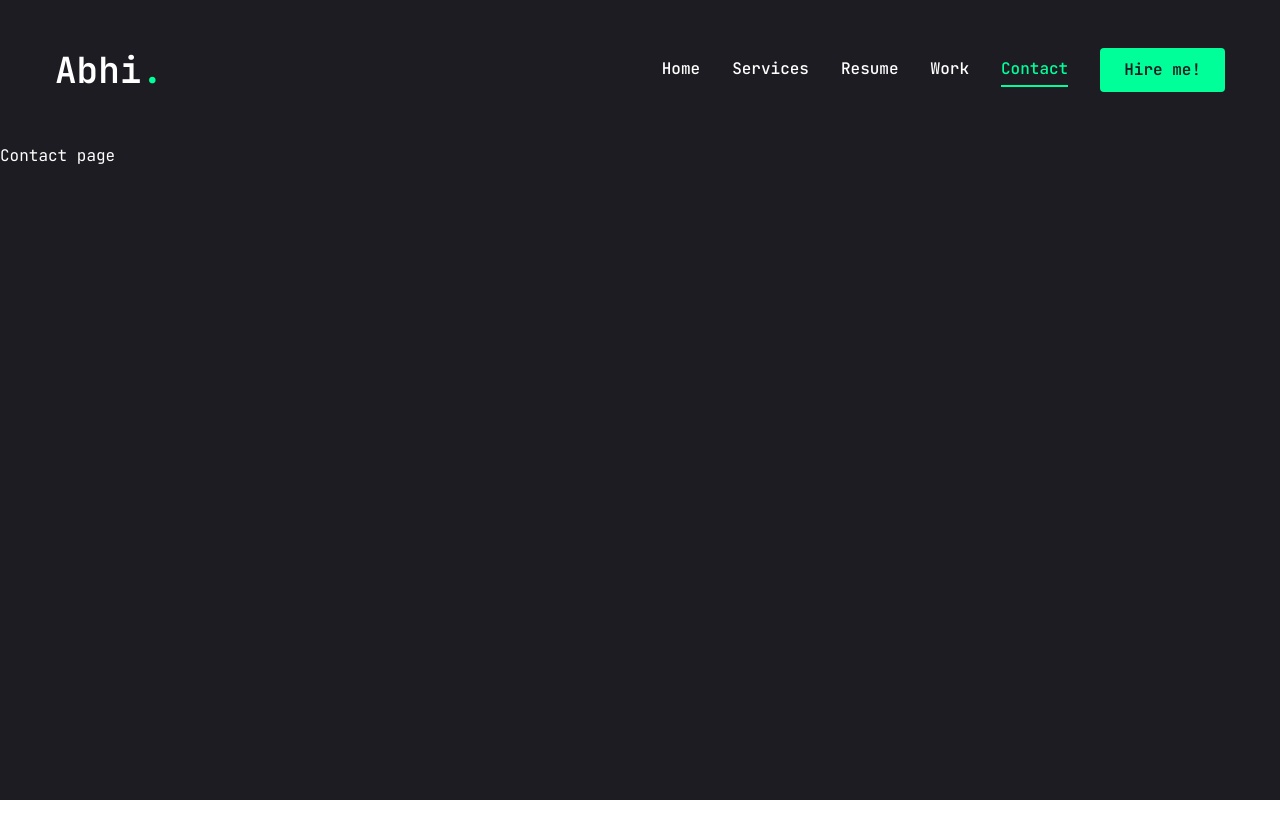
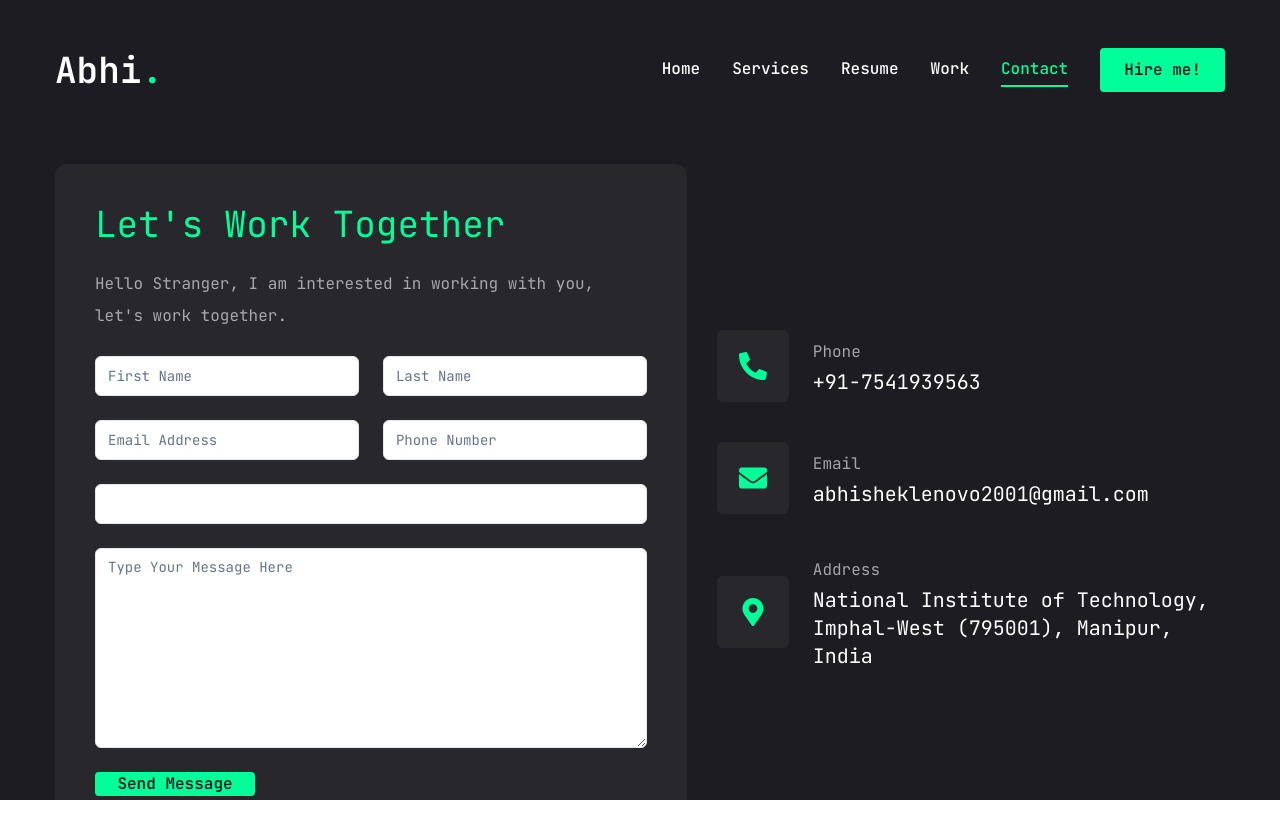
Before and after one commit to abhishek7112001/Abhi-Portfolio, a Next.js app: page /contact in a window 1280 px wide. Shown: the top 838 px of the page. Before the commit the page ends 800 px from the top, so only its background shows below. Built offline with nearby package versions, Linux system fonts and the light colour scheme.

Commit message:
contact page completed

```diff
--- a/app/contact/page.jsx
+++ b/app/contact/page.jsx
@@ -1,9 +1,182 @@
-import React from 'react'
+"use client";
+
+import { useState } from "react";
+import { Button } from "@/components/ui/button";
+import { Input } from "@/components/ui/input";
+import { Textarea } from "@/components/ui/textarea";
+import {
+  Select,
+  SelectContent,
+  SelectGroup,
+  SelectItem,
+  SelectLabel,
+  SelectTrigger,
+  SelectValue,
+} from "@/components/ui/select";
+import { FaPhoneAlt, FaEnvelope, FaMapMarkerAlt } from "react-icons/fa";
+import { motion } from "framer-motion";
+import { toast } from "react-toastify";
+import "react-toastify/dist/ReactToastify.css";
+import axios from "axios";
+
+const info = [
+  {
+    icon: <FaPhoneAlt />,
+    title: "Phone",
+    description: "+91-7541939563",
+  },
+  {
+    icon: <FaEnvelope />,
+    title: "Email",
+    description: "abhisheklenovo2001@gmail.com",
+  },
+  {
+    icon: <FaMapMarkerAlt />,
+    title: "Address",
+    description: "National Institute of Technology, Imphal-West (795001), Manipur, India",
+  },
+];
 
 const Contact = () => {
+  const [formData, setFormData] = useState({
+    firstname: "",
+    lastname: "",
+    email: "",
+    phone: "",
+    service: "",
+    message: "",
+  });
+
+  const handleChange = (e) => {
+    setFormData({ ...formData, [e.target.name]: e.target.value });
+  };
+
+  const handleSubmit = async (e) => {
+    e.preventDefault();
+    console.log("Form data being submitted:", formData); // Log form data
+
+    try {
+      const response = await axios.post("/api/sendEmail", formData);
+      console.log("Response from API:", response.data); // Log response
+
+      if (response.data.success) {
+        toast.success("Email Sent Successfully");
+      } else {
+        toast.error("Email Sending Failed");
+      }
+    } catch (error) {
+      console.error("Error during form submission:", error); // Log error
+      toast.error("Email Sending Failed");
+    }
+  };
+
   return (
-    <div>Contact page</div>
-  )
-}
+    <motion.section
+      initial={{ opacity: 0 }}
+      animate={{
+        opacity: 1,
+        transition: { delay: 2.4, duration: 0.4, ease: "easeIn" },
+      }}
+      className="py-6"
+    >
+      <div className="container mx-auto">
+        <div className="flex flex-col xl:flex-row gap-[30px]">
+          {/* Form */}
+          <div className="xl:w-[54%] order-2 xl:order-none">
+            <form
+              className="flex flex-col gap-6 p-10 bg-[#27272c] rounded-xl"
+              onSubmit={handleSubmit}
+            >
+              <h3 className="text-4xl text-accent">Let&apos;s Work Together</h3>
+              <p className="text-white/60">
+                Hello Stranger, I am interested in working with you, let's
+                work together.
+              </p>
+              {/* Input */}
+              <div className="grid grid-cols-1 md:grid-cols-2 gap-6">
+                <Input
+                  type="text"
+                  name="firstname"
+                  placeholder="First Name"
+                  onChange={handleChange}
+                />
+                <Input
+                  type="text"
+                  name="lastname"
+                  placeholder="Last Name"
+                  onChange={handleChange}
+                />
+                <Input
+                  type="email"
+                  name="email"
+                  placeholder="Email Address"
+                  onChange={handleChange}
+                />
+                <Input
+                  type="text"
+                  name="phone"
+                  placeholder="Phone Number"
+                  onChange={handleChange}
+                />
+              </div>
+              {/* Select */}
+              <Select
+                name="service"
+                onValueChange={(value) =>
+                  setFormData({ ...formData, service: value })
+                }
+              >
+                <SelectTrigger className="w-full">
+                  <SelectValue placeholder="--Select a Service--" />
+                </SelectTrigger>
+                <SelectContent>
+                  <SelectGroup>
+                    <SelectLabel>--Select a Service--</SelectLabel>
+                    <SelectItem value="UI/UX Design">UI/UX Design</SelectItem>
+                    <SelectItem value="Web Development">
+                      Web Development
+                    </SelectItem>
+                    <SelectItem value="Software Development">
+                      Software Development
+                    </SelectItem>
+                  </SelectGroup>
+                </SelectContent>
+              </Select>
+              {/* Textarea */}
+              <Textarea
+                className="h-[200px]"
+                placeholder="Type Your Message Here"
+                name="message"
+                onChange={handleChange}
+              />
+              {/* Button */}
+              <Button type="submit" size="md" className="max-w-40">
+                Send Message
+              </Button>
+            </form>
+          </div>
+          {/* Info */}
+          <div className="flex-1 flex items-center xl:justify-end order-1 xl:order-none mb-8 xl:mb-0">
+            <ul className="flex flex-col gap-10">
+              {info.map((item, index) => {
+                return (
+                  <li key={index} className="flex gap-6 items-center">
+                    <div className="w-[52px] h-[52px] xl:h-[72px] xl:w-[72px] bg-[#27272c] text-accent rounded-md flex items-center justify-center">
+                      <div className="text-[28px]">{item.icon}</div>
+                    </div>
+                    <div className="flex-1">
+                      <p className="text-white/60">{item.title}</p>
+                      <h3 className="text-xl">{item.description}</h3>
+                    </div>
+                  </li>
+                );
+              })}
+            </ul>
+          </div>
+        </div>
+      </div>
+    </motion.section>
+  );
+};
 
-export default Contact
+export default Contact;
--- a/app/layout.jsx
+++ b/app/layout.jsx
@@ -3,6 +3,7 @@ import "./globals.css";
 import Header from "@/components/Header";
 import PageTransition from "@/components/PageTransition";
 import StairTransition from "@/components/StairTransition";
+import { ToastContainer } from "react-toastify";
 
 const Jetbrains_Mono = JetBrains_Mono({
    subsets: ["latin"],
@@ -22,7 +23,7 @@ export default function RootLayout({ children }) {
         <Header />
         <StairTransition />
         <PageTransition >{children}</PageTransition>
-
+        <ToastContainer position="top-right"/>
         </body>
     </html>
   );
--- a/package.json
+++ b/package.json
@@ -15,6 +15,7 @@
     "@radix-ui/react-slot": "^1.1.0",
     "@radix-ui/react-tabs": "^1.1.0",
     "@radix-ui/react-tooltip": "^1.1.2",
+    "axios": "^1.7.2",
     "class-variance-authority": "^0.7.0",
     "clsx": "^2.1.1",
     "framer-motion": "^11.3.6",
@@ -23,6 +24,8 @@
     "react": "^18",
     "react-dom": "^18",
     "react-icons": "^5.2.1",
+    "react-toastify": "^10.0.5",
+    "resend": "^3.4.0",
     "tailwind-merge": "^2.4.0",
     "tailwindcss-animate": "^1.0.7"
   },
--- /dev/null
+++ b/pages/api/sendEmail.js
@@ -0,0 +1,40 @@
+import { Resend } from "resend";
+
+const resend = new Resend(process.env.RESEND_API_KEY);
+
+export default async function handler(req, res) {
+  console.log("Received request:", req.method, req.url); // Log request details
+
+  if (req.method === "POST") {
+    const { firstname, lastname, email, phone, service, message } = req.body;
+
+    const emailContent = `
+      First Name: ${firstname}\n
+      Last Name: ${lastname}\n
+      Email: ${email}\n
+      Phone: ${phone}\n
+      Service: ${service}\n
+      Message: ${message}
+    `;
+
+    try {
+      // console.log("Sending email with the following content:", emailContent);
+
+      await resend.emails.send({
+        from: "Contact from <onboarding@resend.dev>",
+        to: "harrypotter12012000@gmail.com",
+        subject: `New Contact Form Submission: ${service}`,
+        text: emailContent,
+      });
+
+      // console.log("Email sent successfully");
+      res.status(200).json({ success: true });
+    } catch (error) {
+      // console.error("Failed to send email:", error.message);
+      res.status(500).json({ success: false, error: error.message });
+    }
+  } else {
+    // console.log("Method not allowed");
+    res.status(405).json({ message: "Method not allowed" });
+  }
+}
```
Also changed, not shown: 2 other files (tests, documents, lock files or other folders).
